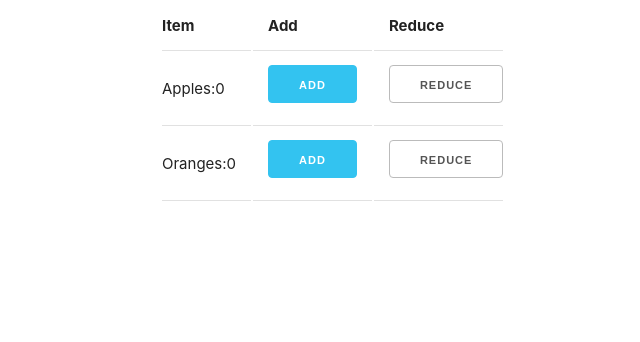
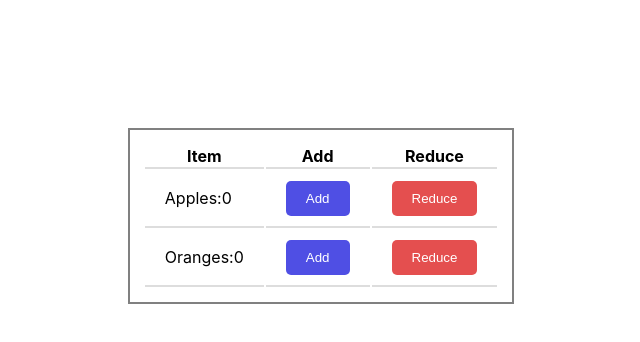
Before and after one commit to Vikas592/AdvReactPractice, a React (Create React App) app: page / in a window 1280 px wide. Shown: the top 342 px of the page, without its empty margins (0-640 px from the left). Built offline with nearby package versions, Linux system fonts and the light colour scheme.

Commit message:
style: styled components

```diff
--- a/package.json
+++ b/package.json
@@ -15,6 +15,7 @@
     "react-redux": "^7.2.4",
     "react-scripts": "^2.1.8",
     "redux": "^4.1.0",
+    "styled-components": "^5.3.0",
     "typescript": "^4.2.4",
     "web-vitals": "^1.1.2"
   },
@@ -41,5 +42,8 @@
       "last 1 firefox version",
       "last 1 safari version"
     ]
+  },
+  "devDependencies": {
+    "@types/styled-components": "^5.1.9"
   }
 }
--- a/public/index.html
+++ b/public/index.html
@@ -21,12 +21,12 @@
       work correctly both with client-side routing and a non-root public URL.
       Learn how to configure a non-root public URL by running `npm run build`.
     -->
-    <link
+    <!-- <link
       rel="stylesheet"
       href="https://cdnjs.cloudflare.com/ajax/libs/skeleton/2.0.4/skeleton.min.css"
       integrity="sha512-EZLkOqwILORob+p0BXZc+Vm3RgJBOe1Iq/0fiI7r/wJgzOFZMlsqTa29UEl6v6U6gsV4uIpsNZoV32YZqrCRCQ=="
       crossorigin="anonymous"
-    />
+    /> -->
     <title>React App</title>
   </head>
   <body>
--- a/src/App.tsx
+++ b/src/App.tsx
@@ -2,6 +2,7 @@ import React from 'react';
 import { useSelector, useDispatch } from 'react-redux';
 import { addApples, addOranges, reduceApples, reduceOranges } from './Redux';
 import { State } from './Redux/types';
+import { Add, Remove, TableCell, Table, TableHeadCell } from './components';
 
 function App() {
   const apples: Number = useSelector((state: State) => {
@@ -22,43 +23,43 @@ function App() {
 
   return (
     <div className='container'>
-      <table>
+      <Table>
         <thead>
           <tr>
-            <th>Item</th>
-            <th>Add</th>
-            <th>Reduce</th>
+            <TableHeadCell>Item</TableHeadCell>
+            <TableHeadCell>Add</TableHeadCell>
+            <TableHeadCell>Reduce</TableHeadCell>
           </tr>
         </thead>
         <tbody>
           <tr className='u-full-width'>
-            <td>Apples:{apples}</td>
-            <td>
-              <button className='button-primary' onClick={() => increment('apples')}>
+            <TableCell>Apples:{apples}</TableCell>
+            <TableCell>
+              <Add className='button-primary' onClick={() => increment('apples')}>
                 Add
-              </button>
-            </td>
-            <td>
-              <button onClick={() => decrement('apples')} disabled={apples === 0}>
+              </Add>
+            </TableCell>
+            <TableCell>
+              <Remove onClick={() => decrement('apples')} disabled={apples === 0}>
                 Reduce
-              </button>
-            </td>
+              </Remove>
+            </TableCell>
           </tr>
           <tr className='u-full-width'>
-            <td>Oranges:{oranges}</td>
-            <td>
-              <button className='button-primary' onClick={() => increment('oranges')}>
+            <TableCell>Oranges:{oranges}</TableCell>
+            <TableCell>
+              <Add className='button-primary' onClick={() => increment('oranges')}>
                 Add
-              </button>
-            </td>
-            <td>
-              <button onClick={() => decrement('oranges')} disabled={oranges === 0}>
+              </Add>
+            </TableCell>
+            <TableCell>
+              <Remove onClick={() => decrement('oranges')} disabled={oranges === 0}>
                 Reduce
-              </button>
-            </td>
+              </Remove>
+            </TableCell>
           </tr>
         </tbody>
-      </table>
+      </Table>
     </div>
   );
 }
--- /dev/null
+++ b/src/components/Button/AddButton.tsx
@@ -0,0 +1,11 @@
+import styled from 'styled-components';
+import Button from './Button';
+
+const Add = styled(Button)`
+  background-color: #4f4fe4;
+  &:hover {
+    background-color: #6a6afa;
+  }
+`;
+
+export default Add;
--- /dev/null
+++ b/src/components/Button/Button.tsx
@@ -0,0 +1,10 @@
+import styled from 'styled-components';
+
+const Button = styled.button`
+  padding: 10px 20px;
+  border: none;
+  color: white;
+  border-radius: 5px;
+`;
+
+export default Button;
--- /dev/null
+++ b/src/components/Button/RemoveButton.tsx
@@ -0,0 +1,11 @@
+import styled from 'styled-components';
+import Button from './Button';
+
+const Remove = styled(Button)`
+  background-color: #e44f4f;
+  &:hover {
+    background-color: #fa7272;
+  }
+`;
+
+export default Remove;
--- /dev/null
+++ b/src/components/Table/Table.tsx
@@ -0,0 +1,10 @@
+import styled from 'styled-components';
+
+const Table = styled.table`
+  margin-top: 10%;
+  margin-left: 10%;
+  border: 2px solid grey;
+  padding: 1%;
+`;
+
+export default Table;
--- /dev/null
+++ b/src/components/Table/TableCell.tsx
@@ -0,0 +1,8 @@
+import styled from 'styled-components';
+
+const TableCell = styled.td`
+  padding: 10px 20px;
+  border-bottom: 2px solid #ddd;
+`;
+
+export default TableCell;
--- /dev/null
+++ b/src/components/Table/TableHeadCell.tsx
@@ -0,0 +1,7 @@
+import styled from 'styled-components';
+
+const TableHeadCell = styled.th`
+  border-bottom: 2px solid #ddd;
+`;
+
+export default TableHeadCell;
--- /dev/null
+++ b/src/components/index.tsx
@@ -0,0 +1,8 @@
+import Add from './Button/AddButton';
+import Remove from './Button/RemoveButton';
+import Button from './Button/Button';
+import TableCell from './Table/TableCell';
+import Table from './Table/Table';
+import TableHeadCell from './Table/TableHeadCell';
+
+export { Add, Remove, Button, TableCell, Table, TableHeadCell };
```
Also changed, not shown: 1 other file (tests, documents, lock files or other folders).
